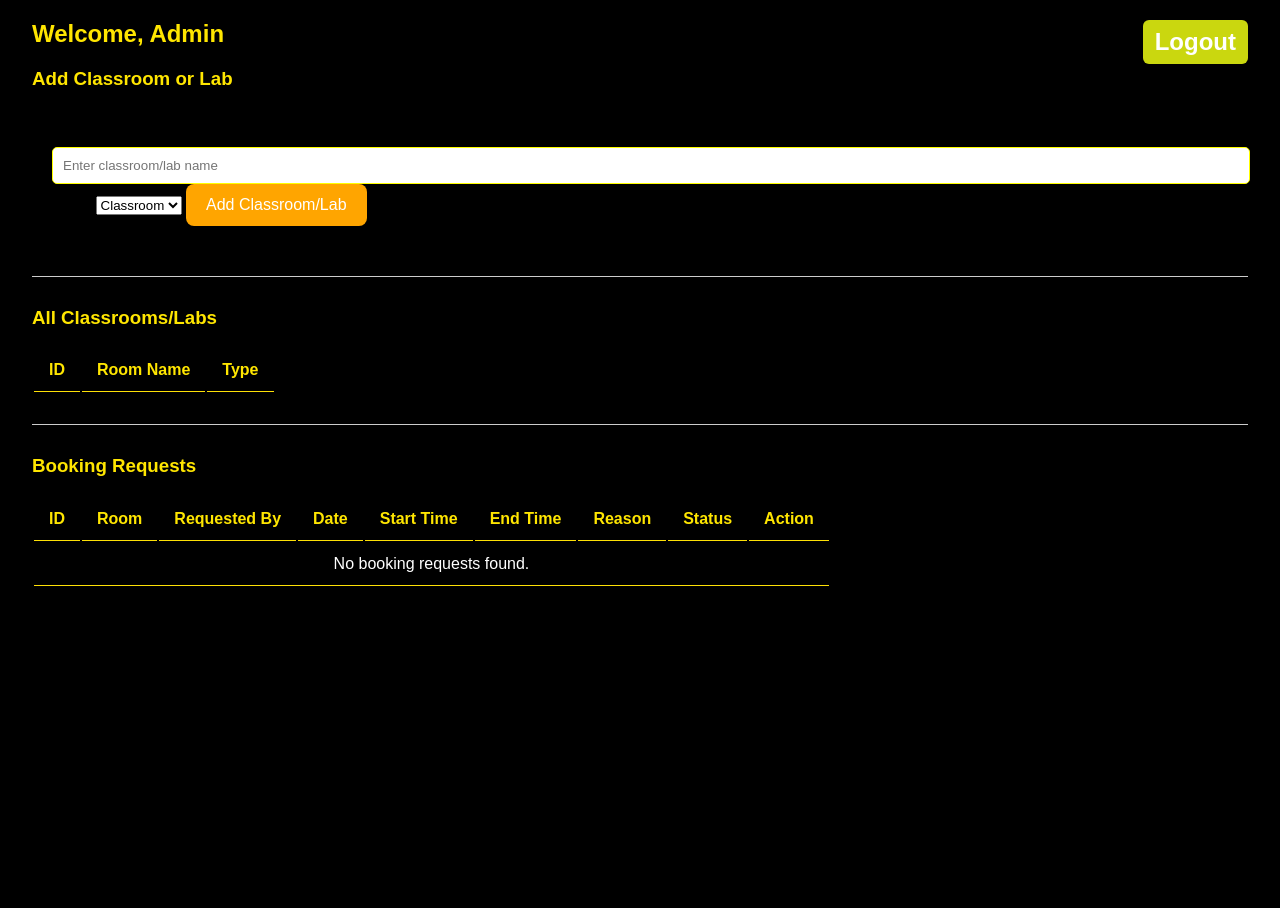
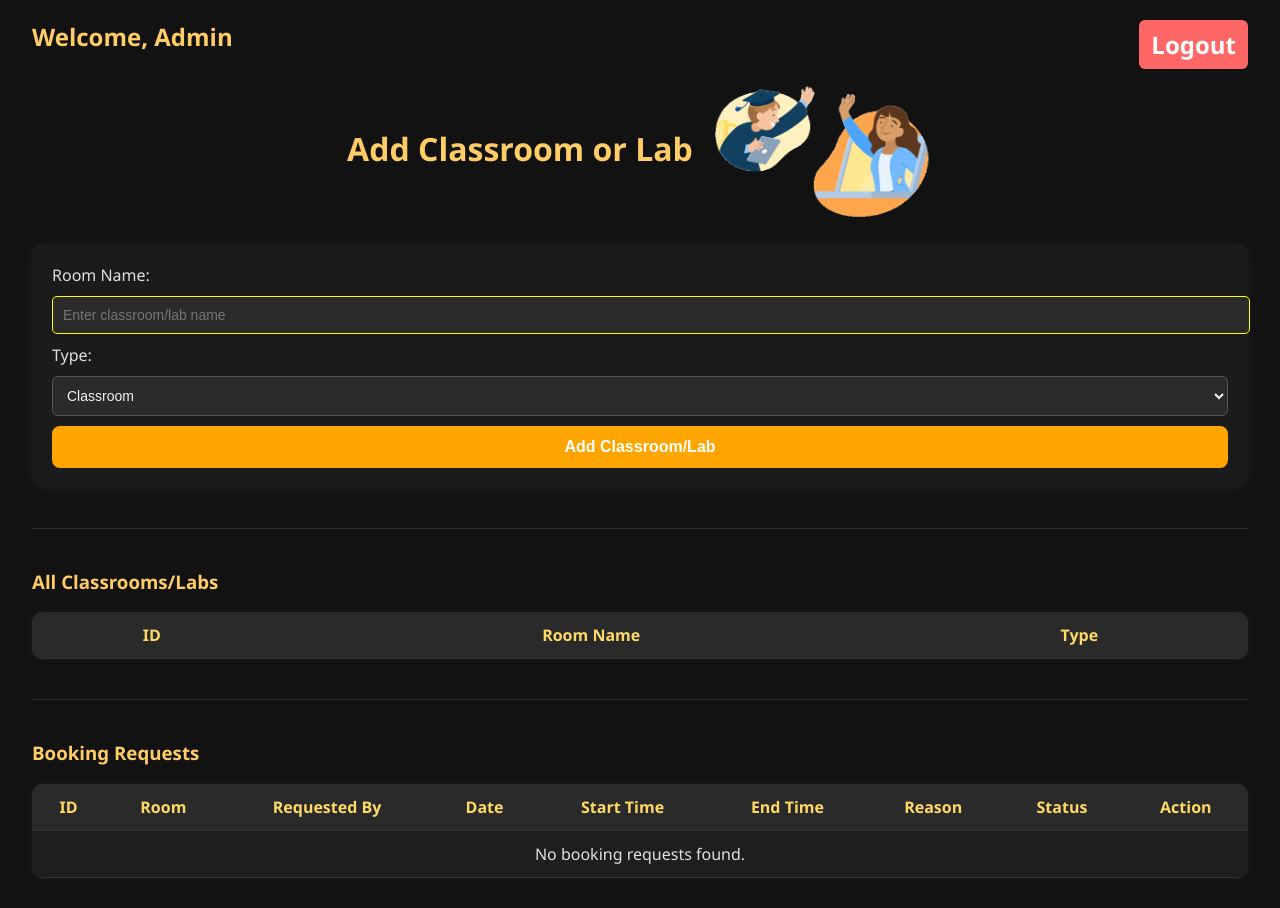
Before and after one commit to yashashvialva/classroom_booking_system, a PHP site: page /dashboard/admin_dashboard.php in a window 1280 px wide. Before the commit the page ends 586 px from the top, so only its background shows below. Run offline with PHP 8.4, Linux system fonts and the light colour scheme; the visitor is signed in with stand-in values (Sample User, id 1); data that the repository does not hold is empty.

Commit message:
final project

```diff
--- a/activate_account.php
+++ b/activate_account.php
@@ -28,8 +28,9 @@ if (isset($_POST['activate'])) {
     <title>Activate Account</title>
     <style>
         body {
+            background-image:url('image.png');
             font-family: Arial;
-            background: black;
+
             display: flex; justify-content: center; align-items: center;
             height: 100vh; margin: 0;
         }
--- a/dashboard/admin_dashboard.php
+++ b/dashboard/admin_dashboard.php
@@ -64,59 +64,157 @@ $bookings = mysqli_query($conn, $booking_query) or die("Booking fetch failed!");
     <title>Admin Dashboard</title>
     <style>
     body {
-            font-family: Arial, sans-serif;
-            background-color: black;
+        font-family: 'Segoe UI', Arial, sans-serif;
+        background-color: #121212;
+        color: #e0e0e0;
         margin: 0;
         padding: 0;
     }
+
     .container {
         width: 95%;
         margin: 20px auto;
     }
-        h2, h3 { color: #ffe600ff; }
+
+    h1, h2, h3 {
+        color: #ffcc66;
+    }
+
     .msg {
         padding: 10px;
         margin-bottom: 15px;
         border-radius: 6px;
+        background-color: #1f3b1f;
+        color: #b7ffb7;
+        border: 1px solid #2ecc71;
     }
-        .msg.success { background-color: #ddff03ff; color: #155724; }
-        .msg.error { background-color: #f8d7da; color: #721c24; }
-        form {
+
+    table {
+        width: 100%;
+        border-collapse: collapse;
         margin-bottom: 30px;
-            background-color: black;
-            padding: 20px;
+        background-color: #1e1e1e;
         border-radius: 10px;
-            box-shadow: 0 0 12px rgba(0,0,0,0.05);
+        overflow: hidden;
+        box-shadow: 0 0 10px rgba(255, 255, 255, 0.05);
     }
+
     th, td {
         padding: 12px 15px;
         text-align: center;
-            border-bottom: 1px solid #fde006ff;
-            color: white;
+        border-bottom: 1px solid #333;
     }
-        th { background-color: black; color:#ffe600; }
-        tr:hover { background-color: #ffe60033; }
-        a { text-decoration: none; color: #007BFF; }
-        a:hover { text-decoration: underline; }
-        .actions a { margin: 0 5px; font-weight: bold; }
+
+    th {
+        background-color: #2a2a2a;
+        color: #ffd966;
+    }
+
+    tr:hover {
+        background-color: #2f2f2f;
+    }
+
+    form {
+        background-color: #1b1b1b;
+        padding: 20px;
+        border-radius: 10px;
+        margin-bottom: 30px;
+        display: flex;
+        flex-direction: column;
+        gap: 10px;
+        box-shadow: 0 0 12px rgba(255, 255, 255, 0.05);
+    }
+
+    input[type="text"], select {
+        padding: 10px;
+        border-radius: 6px;
+        border: 1px solid #555;
+        background-color: #2b2b2b;
+        color: #f1f1f1;
+        font-size: 14px;
+    }
+
+    input[type="text"]:focus, select:focus {
+        outline: none;
+        border-color: #ffcc66;
+        box-shadow: 0 0 5px #ffcc66;
+    }
+
+    input[type="submit"] {
+        background-color: #ffcc66;
+        color: #1a1a1a;
+        border: none;
+        border-radius: 6px;
+        padding: 10px 15px;
+        font-weight: bold;
+        cursor: pointer;
+        transition: all 0.3s ease;
+    }
+
+    input[type="submit"]:hover {
+        background-color: #ffd77a;
+        transform: scale(1.03);
+    }
+
+    a {
+        text-decoration: none;
+        color: #66b3ff;
+        font-weight: bold;
+    }
+
+    a:hover {
+        text-decoration: underline;
+    }
+
+    .actions a {
+        margin: 0 5px;
+    }
+
     .logout {
         float: right;
-            background-color: #cad70fff;
+        background-color: #ff6666;
         color: white;
         padding: 8px 12px;
         border-radius: 6px;
+        transition: 0.3s;
     }
-        .logout:hover { background-color: #ffff17ff; }
-        hr { margin: 30px 0; border: none; border-top: 1px solid #ccc; }
+
+    .logout:hover {
+        background-color: #ff8585;
+    }
+
+    hr {
+        border: none;
+        border-top: 1px solid #333;
+        margin: 40px 0;
+    }
+
+    /* Header with optional image */
+    .mascot-header {
+        display: flex;
+        align-items: center;
+        justify-content: center;
+        gap: 20px;
+        margin-bottom: 20px;
+    }
+
+    .mascot-header img {
+        width: 220px;
+        height: auto;
+    }
 </style>
+
 </head>
 <body>
 <div class="container">
     <h2>Welcome, Admin <a class="logout" href="../home.php">Logout</a></h2>
 
     <?php if (isset($msg)) echo "<div class='msg success'>$msg</div>"; ?>
+    <div class="mascot-header">
+        <h1>Add Classroom or Lab</h1>
+        <img src="imageadmin.png" alt="Student Mascot">
+    </div>
 
-    <h3>Add Classroom or Lab</h3>
     <form method="POST">
         <label>Room Name:</label>
         <input type="text" name="room_name" placeholder="Enter classroom/lab name"
--- a/home.php
+++ b/home.php
@@ -6,6 +6,7 @@
         body {
             font-family: Arial, sans-serif;
             background:BLACK;
+            background-image:url('image.png');
             display: flex;
             justify-content: center;
             align-items: center;
@@ -14,7 +15,8 @@
         }
 
         .container {
-            background:YELLOW;
+            background: #f7fa54ff;
+            transparency:0.9;
             padding: 40px 60px;
             border-radius: 10px;
             box-shadow: 0 4px 12px rgba(0,0,0,0.1);
--- a/login.php
+++ b/login.php
@@ -49,6 +49,7 @@ if(isset($_POST['login'])){
     <title>Login</title>
     <style>
         body {
+            background-image:url('image.png');
             font-family: Arial, sans-serif;
             background-color: #000000ff;
             display: flex;
--- a/register_college.php
+++ b/register_college.php
@@ -10,6 +10,7 @@ include('includes/db_connect.php');
     <title>Register College</title>
     <style>
         body {
+            background-image:url('image.png');
             font-family: Arial, sans-serif;
             background-color: black;
             display: flex;
```
Also changed, not shown: dashboard/faculty_dashboard.php (+23 -2 lines), dashboard/student_dashboard.php (+103 -26 lines), dashboard/image.png (added), dashboard/imageadmin.png (added), dashboard/imagestudent.png (added), image.png (added), sunflower.png (added). Lines whose indentation alone changed are shown as unchanged.
